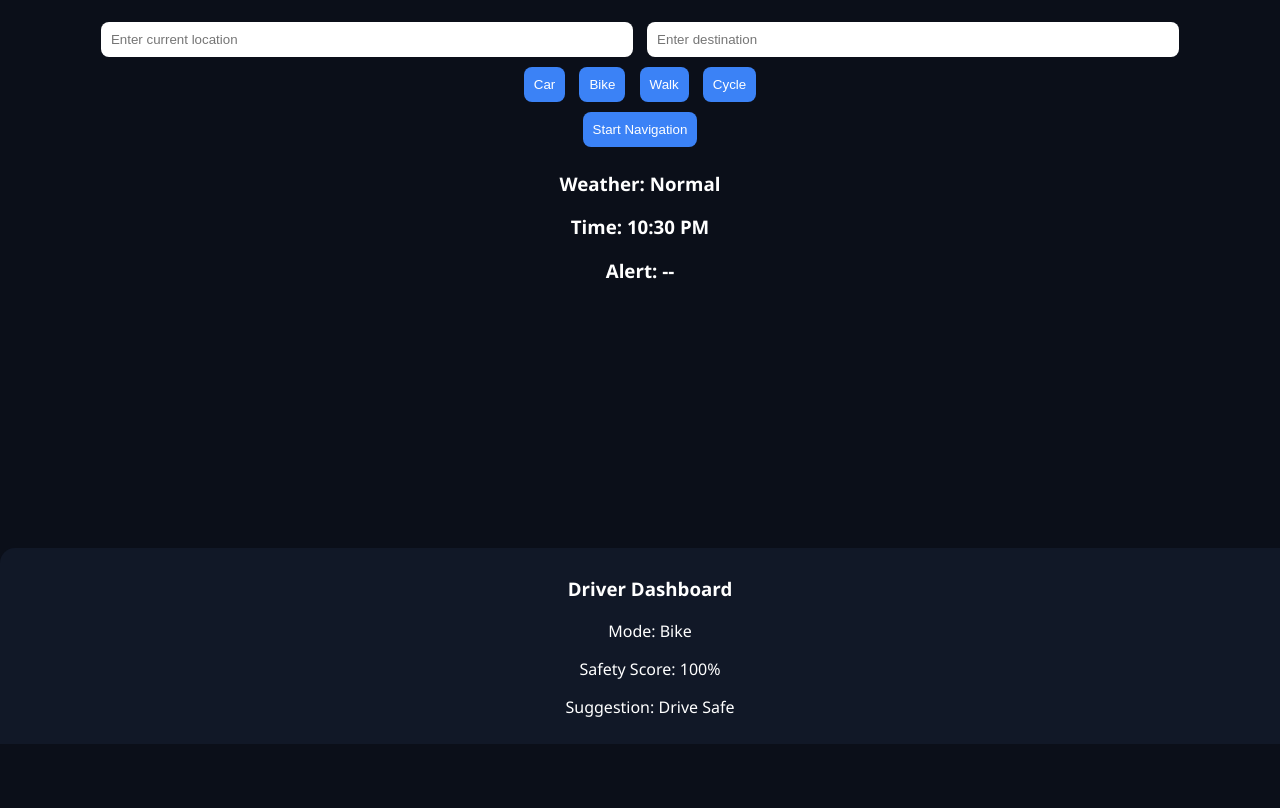
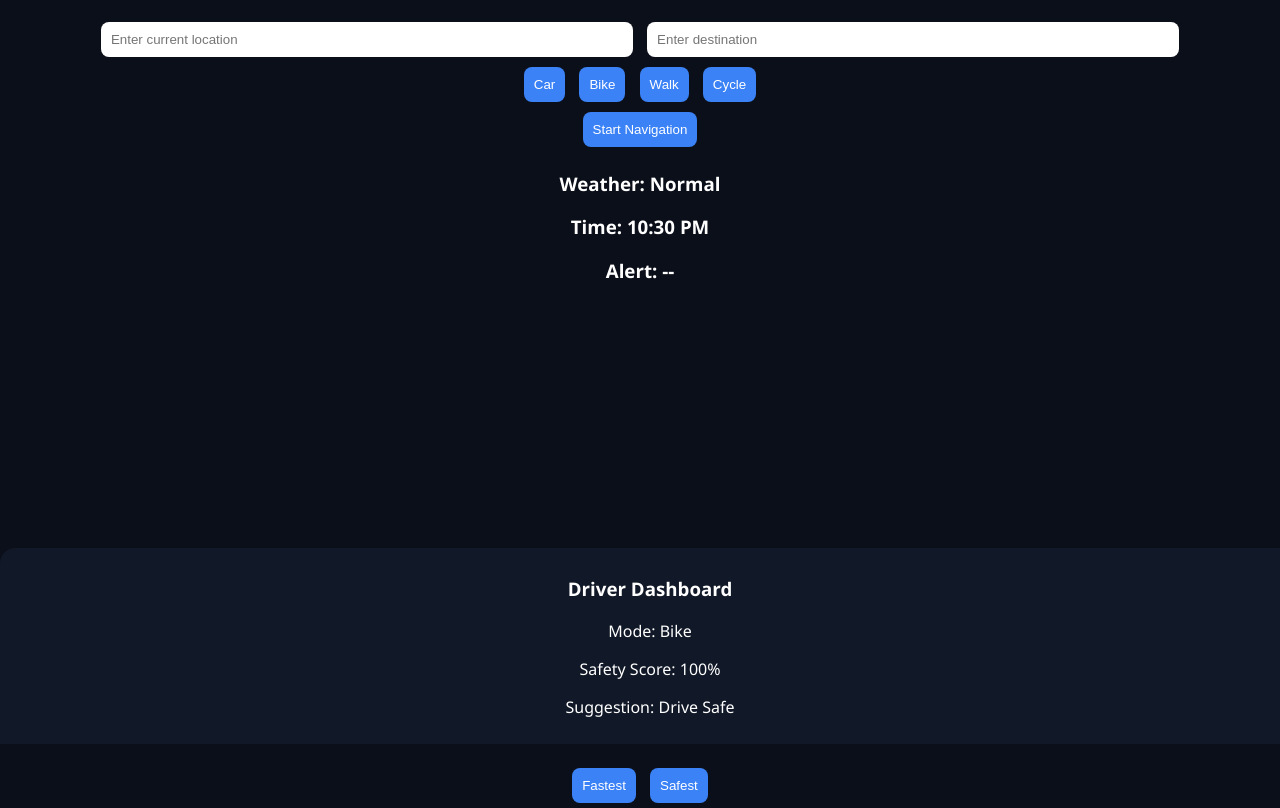
Before and after one commit to keerthanapugalenthi/navQ, a plain HTML site: page index.html in a window 1280 px wide. Shown: the part 56-864 px from the top of the page. Before the commit the page ends 819 px from the top, so only its background shows below. Drawn offline with nearby package versions, Linux system fonts and the light colour scheme.

Commit message:
Update index.html

```diff
--- a/index.html
+++ b/index.html
@@ -43,7 +43,8 @@
 
 <p id="fast"></p>
 <p id="safe"></p>
-
+<button onclick="setRouteType('fastest')">Fastest</button>
+<button onclick="setRouteType('safest')">Safest</button>
 <script src="script.js"></script>
 
 </body>
```
